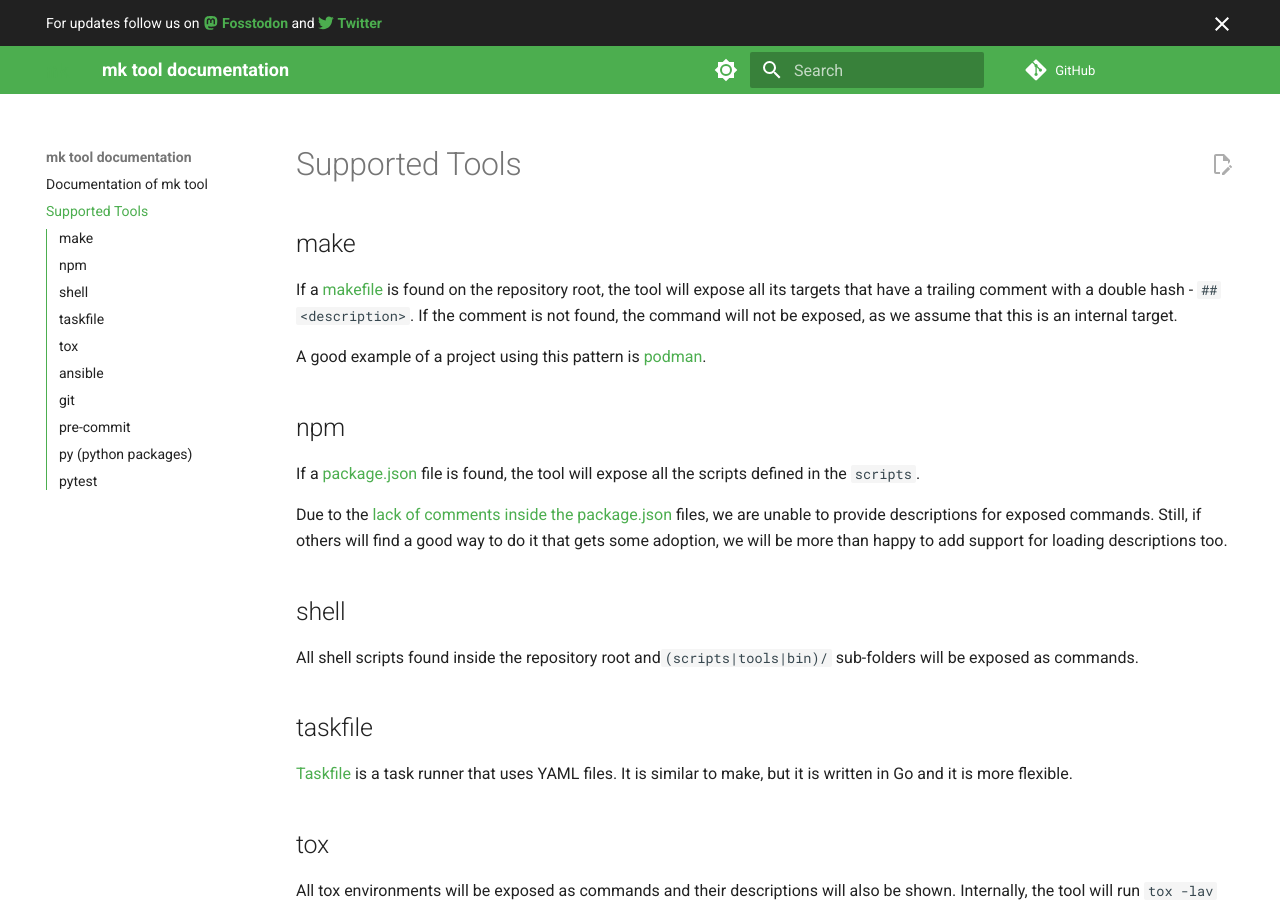
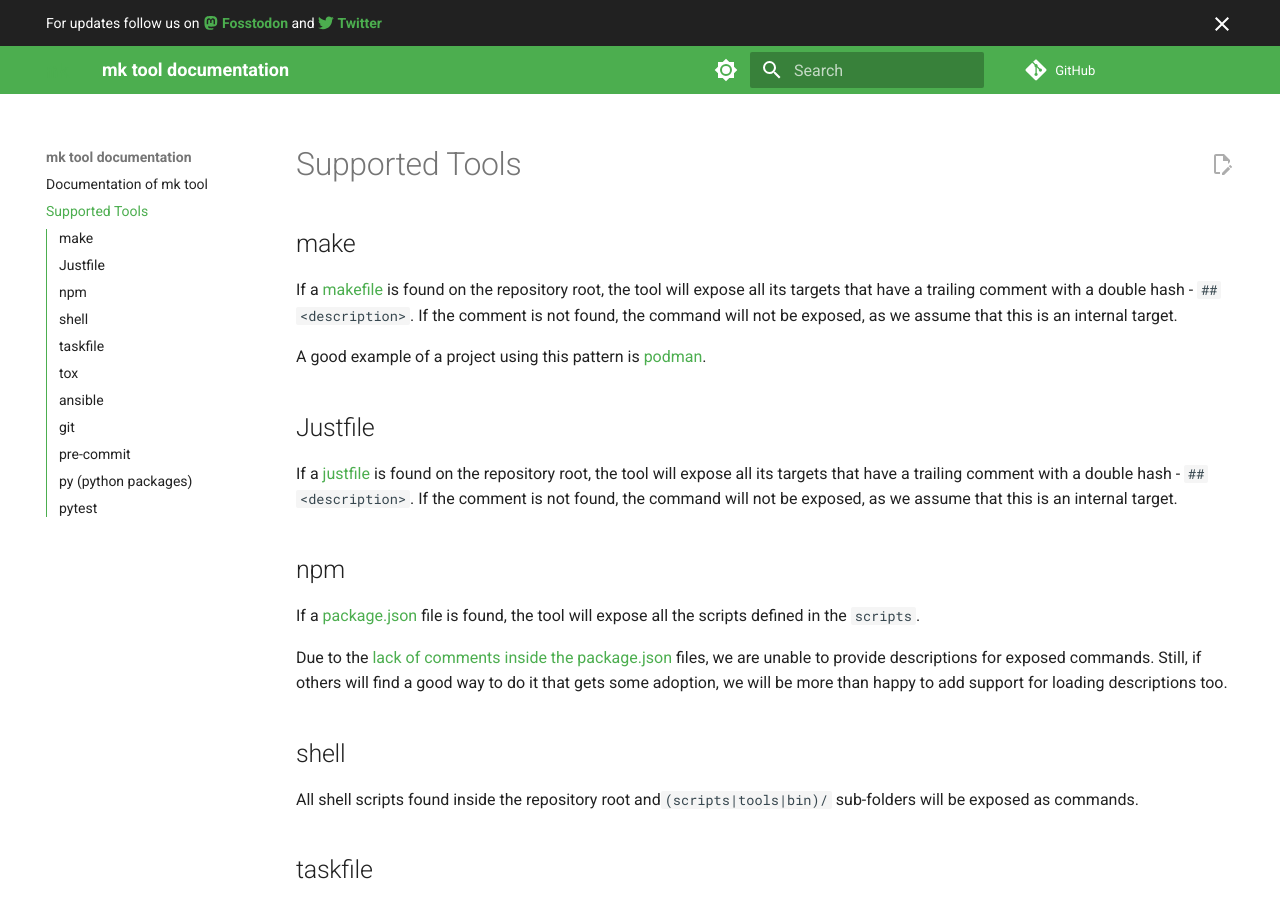
Before and after one commit to pycontribs/mk, an MkDocs documentation site: the page built from docs/tools.md, in a window 1280 px wide and 900 px high. Built offline with MkDocs 1.6.1 and Material for MkDocs 9.7.7, drawn with Linux system fonts in a browser that asks for light colours; comment, search, counter and statistics services are not loaded.

Commit message:
fix(just): Add documentation and remove non-essential bits

```diff
--- a/docs/tools.md
+++ b/docs/tools.md
@@ -9,6 +9,13 @@ the command will not be exposed, as we assume that this is an internal target.
 
 A good example of a project using this pattern is
 [podman](https://github.com/containers/podman).
+
+## Justfile
+
+If a [justfile](https://github.com/casey/just/tree/master/examples) is found on
+the repository root, the tool will expose all its targets that have a trailing
+comment with a double hash - `## <description>`. If the comment is not found,
+the command will not be exposed, as we assume that this is an internal target.
 
 ## npm
 
```
Also changed, not shown: 2 other files.
